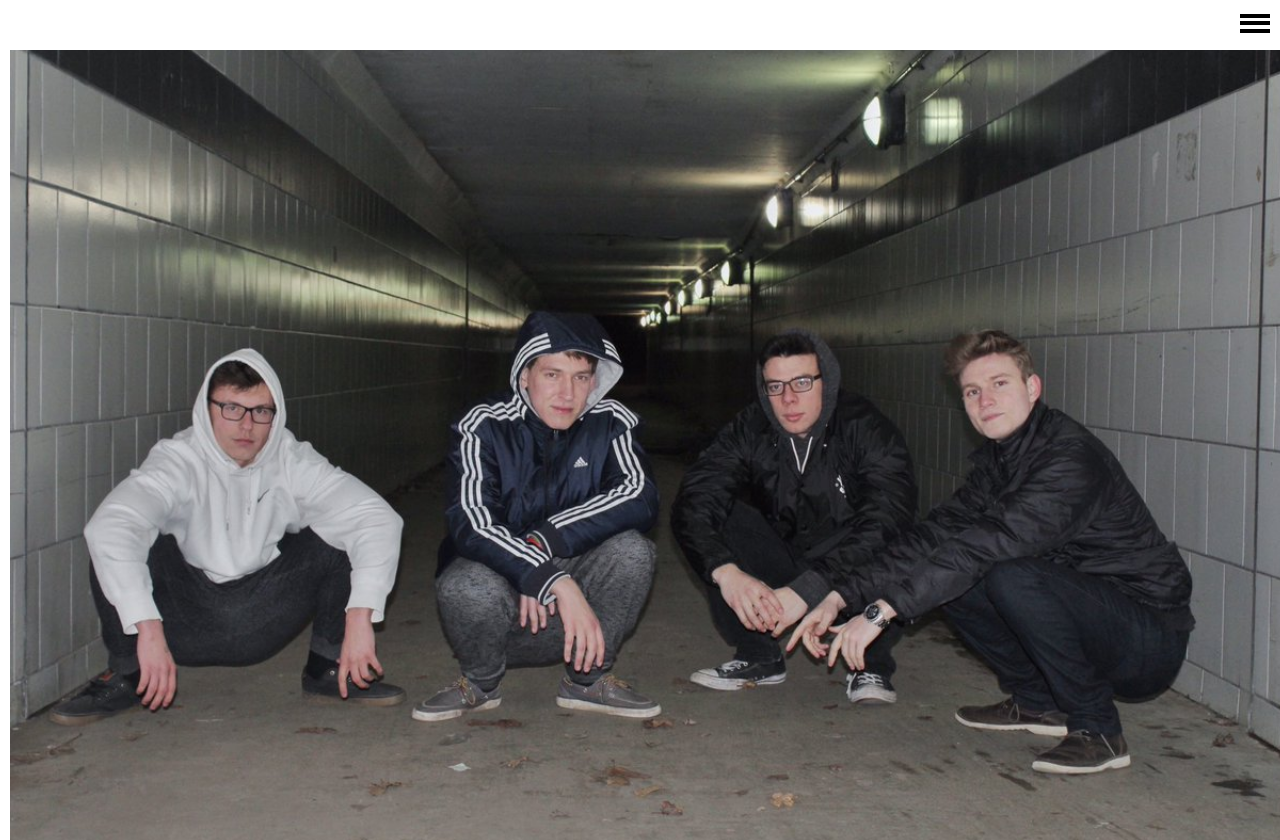
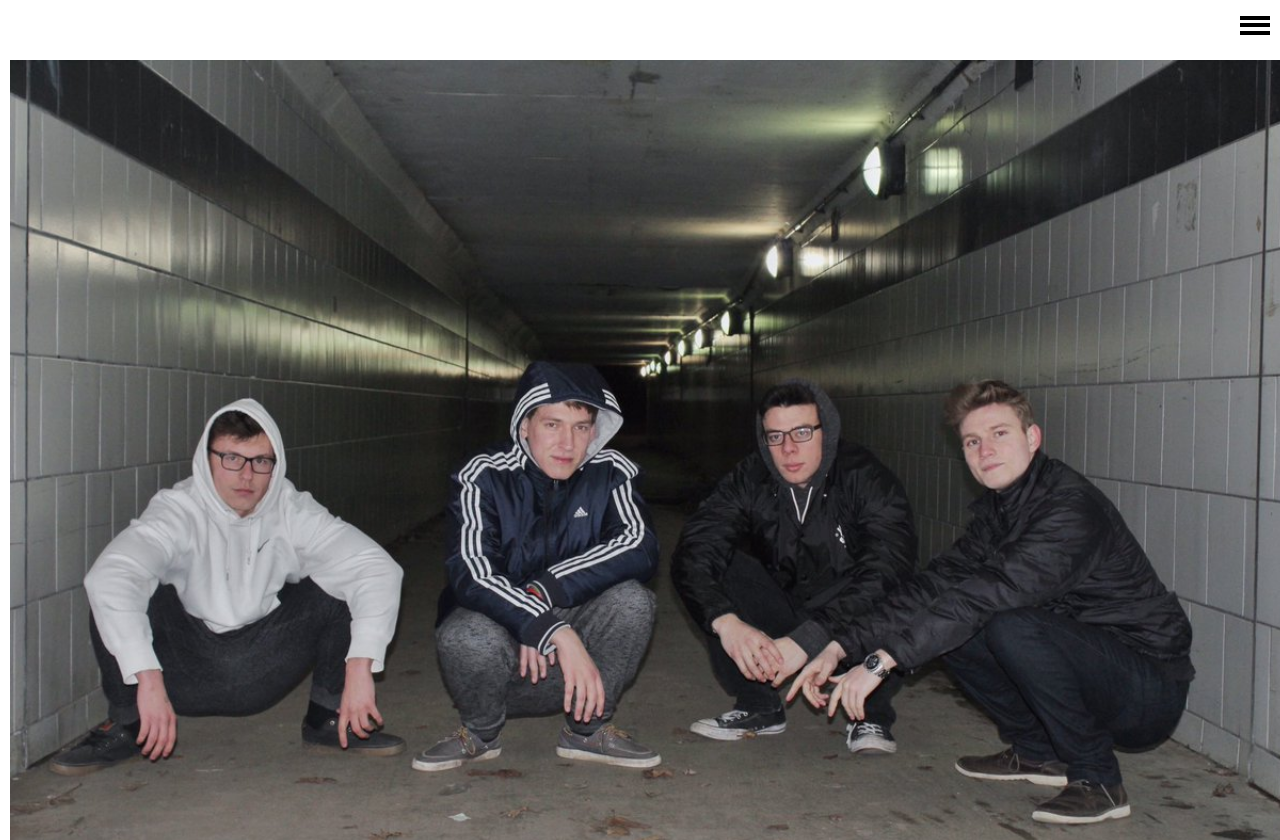
Before and after one commit to tspringborg/DJMX-vuejs-course, a Vue app in the folder visit-serbia/: page / in a window 1280 px wide. Shown: the top 840 px of the page. Built offline with nearby package versions, Linux system fonts and the light colour scheme.

Commit message:
cleaned up a bit

```diff
--- a/visit-serbia/src/App.vue
+++ b/visit-serbia/src/App.vue
@@ -53,4 +53,8 @@
         text-align: center;
         color: #2c3e50;
     }
+    .page {
+        margin-top: $menuHeight;
+        padding: $padding;
+    }
 </style>
--- a/visit-serbia/src/assets/style/vars.scss
+++ b/visit-serbia/src/assets/style/vars.scss
@@ -1,4 +1,5 @@
 @import "./mixins.scss";
 
+$menuHeight: 50px;
 $padding: 10px;
 $primaryColor: 'black';
--- a/visit-serbia/src/components/BasePage.vue
+++ /dev/null
@@ -1,20 +0,0 @@
-<template>
-    <div class="page">
-    	<slot name="hero"></slot>
-    	<slot></slot>
-    </div>
-</template>
-
-<script>
-    export default {
-        name: 'BasePage',
-    }
-</script>
-
-<!-- Add "scoped" attribute to limit CSS to this component only -->
-<style lang="scss" scoped>
-	@import '../assets/style/vars';
-	.page {
-		padding: $padding;
-	}
-</style>
--- a/visit-serbia/src/components/MainMenu.vue
+++ b/visit-serbia/src/components/MainMenu.vue
@@ -41,12 +41,12 @@
 <style lang="scss">
 	@import '../assets/style/vars';
 	$bgColor: white;
-	$burgerHeight: 30px;
+	$burgerHeight: $menuHeight;
 	.main-menu {
 		position: fixed;
 		width: 100vw;
 		left: 0;
-		height: $burgerHeight + $padding * 2;
+		height: $menuHeight;
 		background-color: $bgColor;
 		right: 0;
 		top: 0;
@@ -57,12 +57,14 @@
 			height: 100%;
 			width: 100%;
 			box-sizing: border-box;
+			padding: $padding;
 		}
 		.burger {
-			padding-right: $padding;
-			width: $burgerHeight;
+			//padding-right: $padding;
+			height: $burgerHeight - $padding * 2;
+			width: $burgerHeight - $padding * 2;
 			.inner {
-				@include burger-menu(4px, $burgerHeight / 4, 'active', #000000);
+				@include burger-menu(4px, ($burgerHeight - $padding * 2) / 4, 'active', #000000);
 			}
 		}
 		//display: flex;
--- a/visit-serbia/src/views/Home.vue
+++ b/visit-serbia/src/views/Home.vue
@@ -1,20 +1,16 @@
 <template>
-	<BasePage>
-	  <div class="home" id="home">
+	<div class="home page" id="home">
 		<img class="hero" alt="Vue logo" src="../assets/hero.jpg">
 		<section>
 			<h1>{{line()}}</h1>
-
 			<p v-for="i in 10">{{line()}}</p>
 		</section>
 	</div>
-	</BasePage>
 </template>
 
 <script>
 // @ is an alias to /src
 import Random from '@/assets/random.js'
-import BasePage from '@/components/BasePage.vue'
 
 export default {
   name: 'home',
@@ -24,7 +20,6 @@ export default {
   	},
   },
   components: {
-    BasePage,
   },
   mounted() {
   	console.log(Random)
```
Lines whose indentation alone changed are shown as unchanged.
